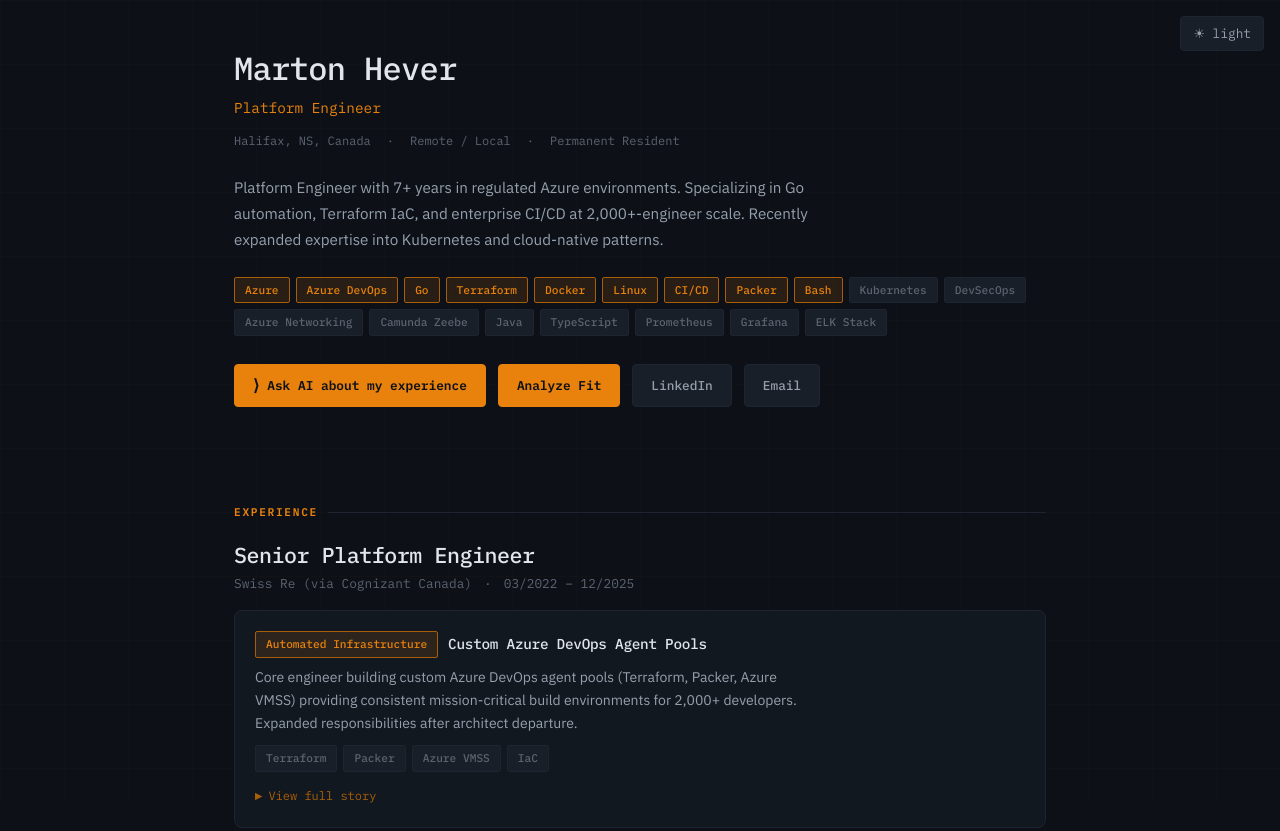
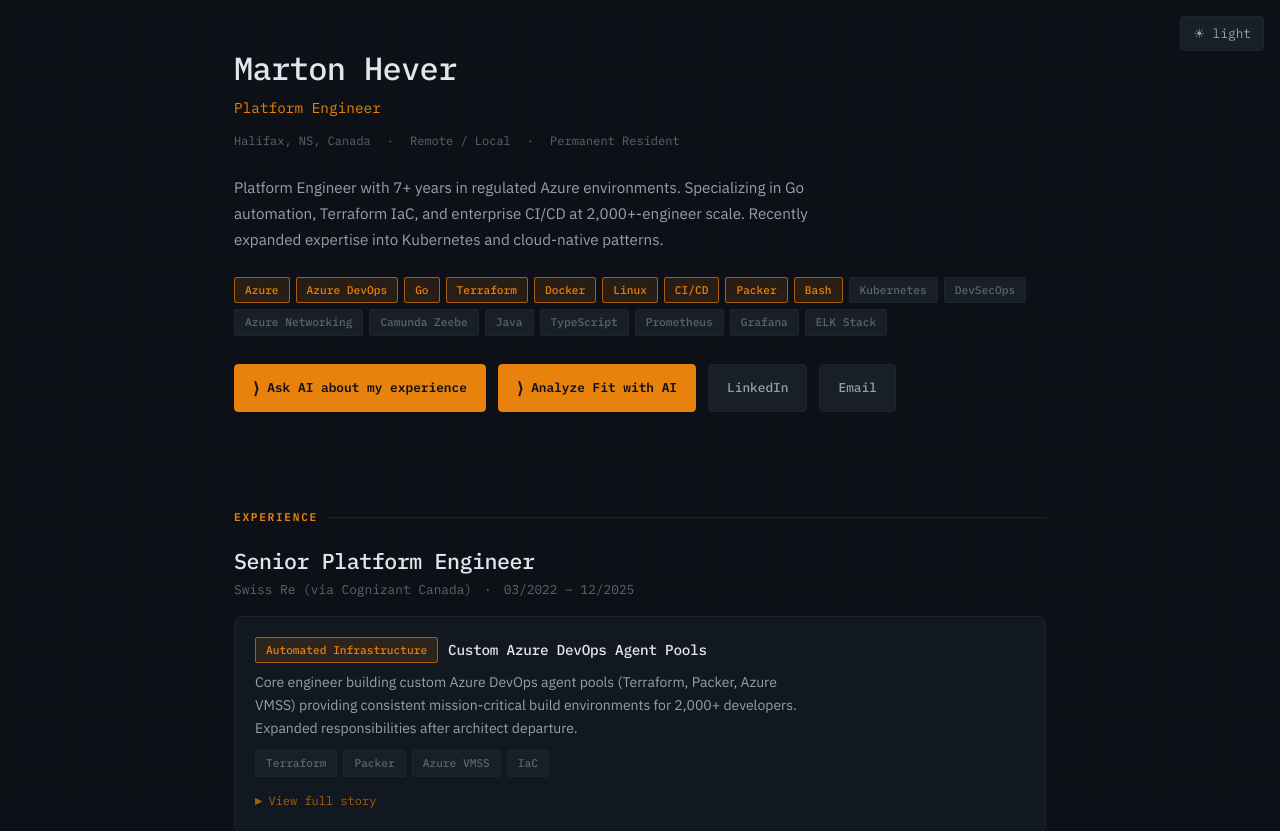
Before and after one commit to mhever/mhever.dev, a React (Vite) app in the folder frontend/: page / in a window 1280 px wide. Shown: the top 831 px of the page. Built offline with nearby package versions, Linux system fonts and the light colour scheme; the HTML template or start-up script is replaced by a standard one.

Commit message:
cosmetic fixes to the UI

```diff
--- a/frontend/src/App.tsx
+++ b/frontend/src/App.tsx
@@ -103,7 +103,7 @@
           letterSpacing: '0.05em',
         }}>
           Built with Go, React, Terraform, and deployed on Azure.{' '}
-          <a href="https://github.com/martonhever/marton-hever.dev" target="_blank" rel="noopener">
+          <a href="https://github.com/mhever/mhever.dev" target="_blank" rel="noopener">
             View source
           </a>
         </footer>
--- a/frontend/src/components/Hero.tsx
+++ b/frontend/src/components/Hero.tsx
@@ -59,7 +59,8 @@
           Ask AI about my experience
         </button>
         <a className="btn btn-accent" href="#fit-assessment">
-          Analyze Fit
+          <span style={{ fontSize: '1rem' }}>⟩</span>
+          Analyze Fit with AI
         </a>
         <a className="btn" href={profile.linkedin} target="_blank" rel="noopener">
           LinkedIn
```
